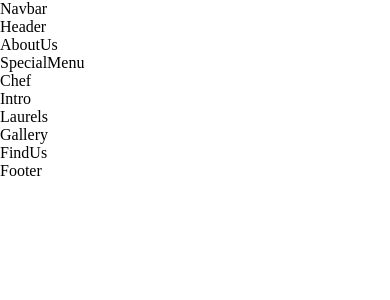
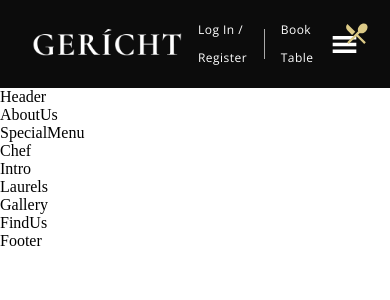
Before and after one commit to debdevs/debdevs-restaurant, a React (Create React App) app: page / in a window 390 px wide. Shown: the top 300 px of the page. Built offline with nearby package versions, Linux system fonts and the light colour scheme; a web font is replaced by a local one.

Commit message:
Created navbar
Created basic styling for navbar.

```diff
--- a/src/components/Navbar/Navbar.css
+++ b/src/components/Navbar/Navbar.css
@@ -1,6 +1,110 @@
 .app__navbar {
     width: 100%;
     display: flex;
-    border: 2px solid black;
+
+    justify-content: space-between;
+    align-items: center;
+    background: var(--color-black);
+    padding: 1rem 2rem;
 
 }
+
+.app__navbar-logo{
+    display: flex;
+    justify-content: flex-start;
+    align-items: center;
+}
+
+.app__navbar-logo img{
+    width: 150px;
+}
+
+.app__navbar-links {
+    flex: 1;
+    display: flex;
+    justify-content: center;
+    align-items: center;
+    list-style: none;
+
+}
+
+.app__navbar-links li {
+    margin: 0 1rem;
+    cursor: pointer;
+
+
+}
+
+.app__navbar-links li:hover {
+    color: var(--color-grey)
+
+}
+
+
+.app__navbar-login{
+
+    display: flex;
+    justify-content: flex-end;
+    align-items: center;
+
+
+}
+
+.app__navbar-login a{
+
+    margin: 0 1rem;
+    cursor: pointer;
+    text-decoration: none;
+    transition: 0.5s ease;
+
+
+}
+
+
+.app__navbar-login a:hover{
+
+border-bottom: 1px solid var(--color-golden);
+
+
+}
+
+.app__navbar-login div {
+    width: 1px;
+    height: 30px;
+    background-color: var(--color-grey)
+}
+
+.app__navbar-smallscreen {
+    display: none;
+}
+
+.app__navbar-smallscreen_overlay {
+    position:fixed;
+    top:0;
+    left:0;
+    width: 100%;
+    height: 100%;
+    transition: 0.5s ease;
+    flex-direction: column;
+    z-index: 5;
+}
+
+.app__navbar-smallscreen_overlay .overlay__close{
+    font-size: 27px;
+    color: var(--color-golden);
+    cursor: pointer;
+    position: absolute;
+    top: 20px;
+    right: 20px;
+}
+
+@media screen and (max-width: 1150px) {
+    .app__navbar-links{
+        display: none;
+    }
+    .app__navbar-smallscreen{
+        display: flex;
+    }
+
+
+}
--- a/src/components/Navbar/Navbar.jsx
+++ b/src/components/Navbar/Navbar.jsx
@@ -1,12 +1,50 @@
-import React from 'react';
-import{GIHamburgerMenu} from 'react-icons/gi' ;
+import React, {useState} from 'react';
+import{GiHamburgerMenu, GIHamburgerMenu} from 'react-icons/gi' ;
 import{MdOutlineRestaurantMenu} from 'react-icons/md' ;
 import './Navbar.css';
+import images from '../../constants/images';
 
-const Navbar = () => (
-  <div>
-    Navbar
-  </div>
-);
+
+
+
+const Navbar = () => {
+  const [toggleMenu, setToggleMenu]  = useState(false);
+  return (
+
+
+    <nav className = "app__navbar">
+      <div className = "app__navbar-logo">
+        <img src = {images.gericht}/>
+      </div>
+      <ul className = "app__navbar-links">
+        <li className = "p__opensans"> <a href = "#home"></a>Home</li>
+        <li className = "p__opensans"> <a href = "#about"></a>About</li>
+        <li className = "p__opensans"> <a href = "#menu"></a>Menu</li>
+        <li className = "p__opensans"> <a href = "#menu"></a>Contact</li>
+      </ul>
+      <div className = "app__navbar-login">
+        <a href = "#login" className = "p__opensans">Log In / Register</a>
+        <div />
+        <a href = "#" className = "p__opensans">Book Table</a>
+        </div>
+      <div className='app__navbar-smallscreen'>
+        <GiHamburgerMenu color = "fff" fontSize={27} onClick ={() => setToggleMenu(true)} />
+        <div className='app__navbar-smallscreen_overlay flex__center slide-bottom'>
+          <MdOutlineRestaurantMenu fontSize={27} className ='overlay__close' onClick ={() => {setToggleMenu(false)}} />
+
+        <ul className = "app__navbar-smallscreen-links">
+          <li className = "p__opensans"> <a href = "#home"></a>Home</li>
+          <li className = "p__opensans"> <a href = "#about"></a>About</li>
+          <li className = "p__opensans"> <a href = "#menu"></a>Menu</li>
+          <li className = "p__opensans"> <a href = "#menu"></a>Contact</li>
+        </ul>
+        </div>
+
+
+      </div>
+
+    </nav>
+  )
+};
 
 export default Navbar;
```
